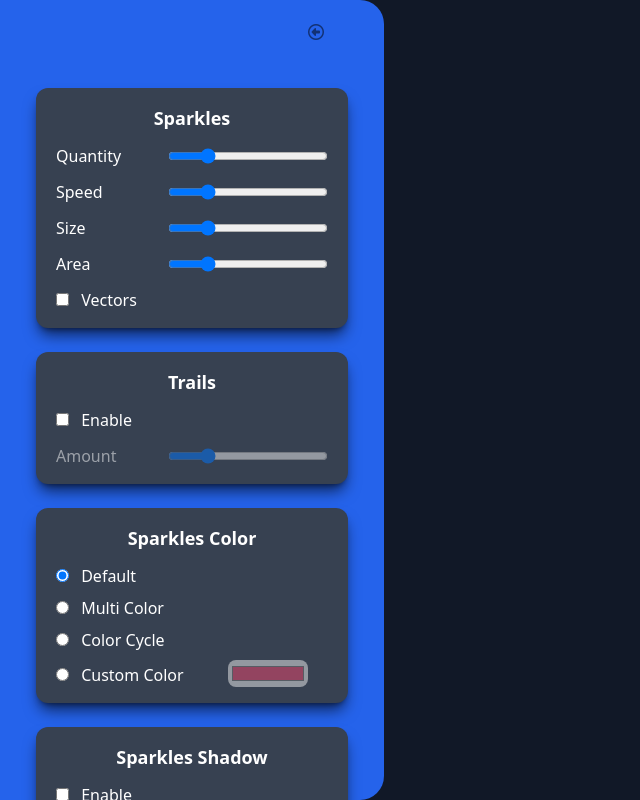
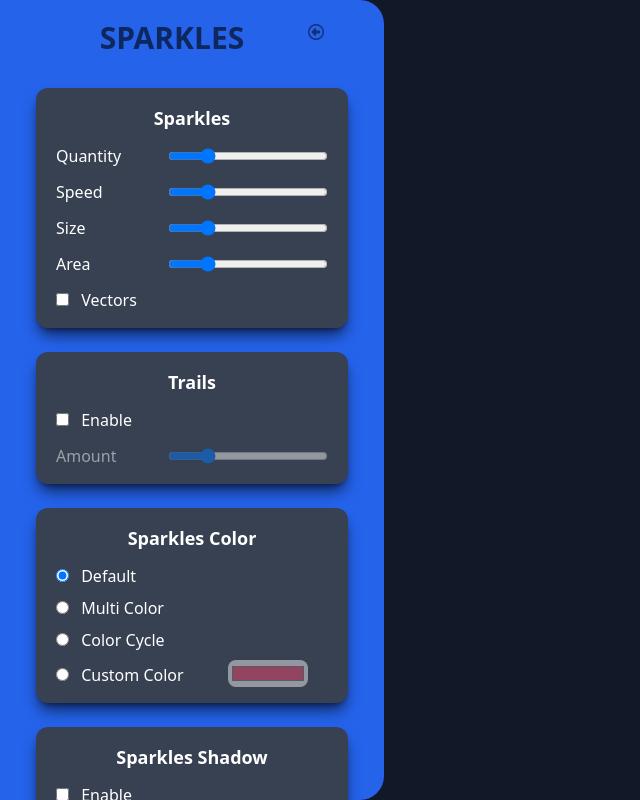
Before and after one commit to IjlalAhmad845/Canvas-Sparkles-WebApp, a website built with Vite: page index.html in a window 1280 px wide. Shown: the whole page, without its empty margins (0-640 px from the left). Built offline with nearby package versions, Linux system fonts and the light colour scheme.

Commit message:
added header

```diff
--- a/index.html
+++ b/index.html
@@ -19,8 +19,13 @@
     <div id="controls-container"
          class="w-96 px-4 flex-none h-[100vh] bg-blue-600 rounded-tr-3xl rounded-br-3xl flex flex-col gap-6 overflow-y-scroll no-scrollbar select-none">
         <!-- hide controls button-->
-        <div id="hide-controls-button" class="mx-5 mt-5 flex justify-end">
-            <div class="text-black/50 hover:text-black/80 hover:cursor-pointer active:text-black/20">
+        <div class="mx-5 mt-5 flex justify-end">
+            <div class="w-full flex justify-center">
+                <span class="text-3xl text-black/60 font-semibold">
+                    SPARKLES
+                </span>
+            </div>
+            <div id="hide-controls-button"  class="text-black/50 hover:text-black/80 hover:cursor-pointer active:text-black/20">
                 <i class="fa-regular fa-circle-left w-10 h-10"></i>
             </div>
         </div>
```
